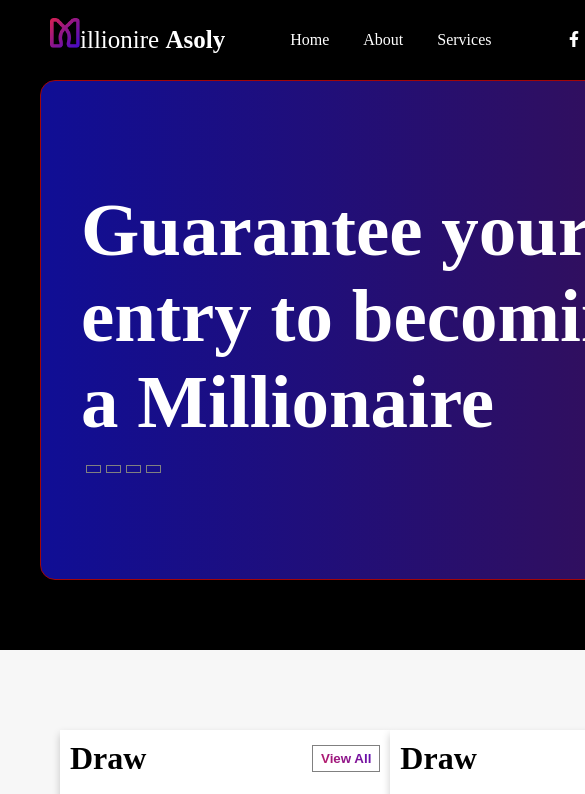
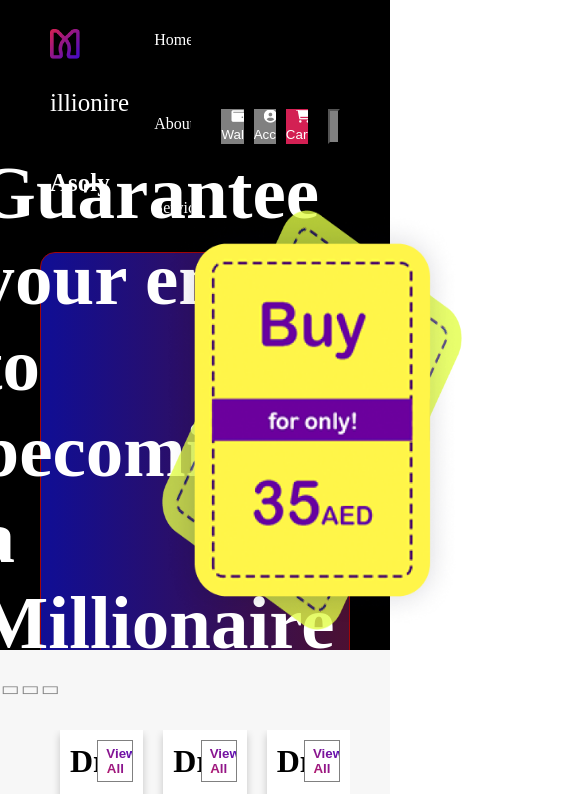
Before and after one commit to epshita-shima/PSD-to-HTML, a plain HTML site: page index.html in a window 390 px wide. Shown: the top 794 px of the page, 585 px wide, since content can reach past the window. Drawn offline with Linux system fonts and the light colour scheme.

Commit message:
test responsive

```diff
--- a/assets/css/style.css
+++ b/assets/css/style.css
@@ -4,13 +4,14 @@
   text-decoration: none;
   list-style: none;
   box-sizing: border-box;
+ overflow-x: hidden;
 }
 body {
   font-family: montserrat;
 }
 
 .container {
-  width: 100%;
+  max-width: 100%;
   display: flex;
   justify-content: space-between;
   align-items: center;
@@ -112,21 +113,29 @@ nav .icons .btn-bars {
   background-color: black;
   background-image: linear-gradient(to right, #100e95, #4b1032);
   margin: 0 auto;
-  display: flex;
-  justify-content: space-around;
-  align-items: center;
   border: 1px solid rgb(163, 6, 6);
-  padding: 0 40px;
   border-radius: 15px;
   margin: 0 40px;
+
 }
 
 .hero .hero-text {
+  position: absolute;
+  padding: 2.8rem;
+  top: 50%;
+  left: 40%;
+  transform: translate(-50%, -50%);
   color: white;
   font-size: 50px;
   font-weight: 700;
 }
-
+.hero .hero-img{
+  position: absolute;
+  top: 50%;
+  left: 80%;
+  transform: translate(-50%, -50%);
+  color: white;
+}
 .hero .hero-img1 {
   width: 300px;
   height: 420px;
@@ -615,7 +624,7 @@ table {
 }
 .img2{
   position: absolute;
-  left: 72%;
+  left: 75%;
 }
 footer{
 margin: 0 60px;
--- a/index.html
+++ b/index.html
@@ -56,7 +56,7 @@
               <section>
                 <div class="card-wrapper">
                 <div class="card-design">
-                  <div>
+
                     <div class="card-body">
                       <div class="card-heding">
                         <h3>Draw</h3>
@@ -157,7 +157,7 @@
                     </div>
 
                     </div>
-                  </div>
+
                   <div class="card-body">
                     <div class="card-heding">
                       <h3 >Draw</h3>
```
